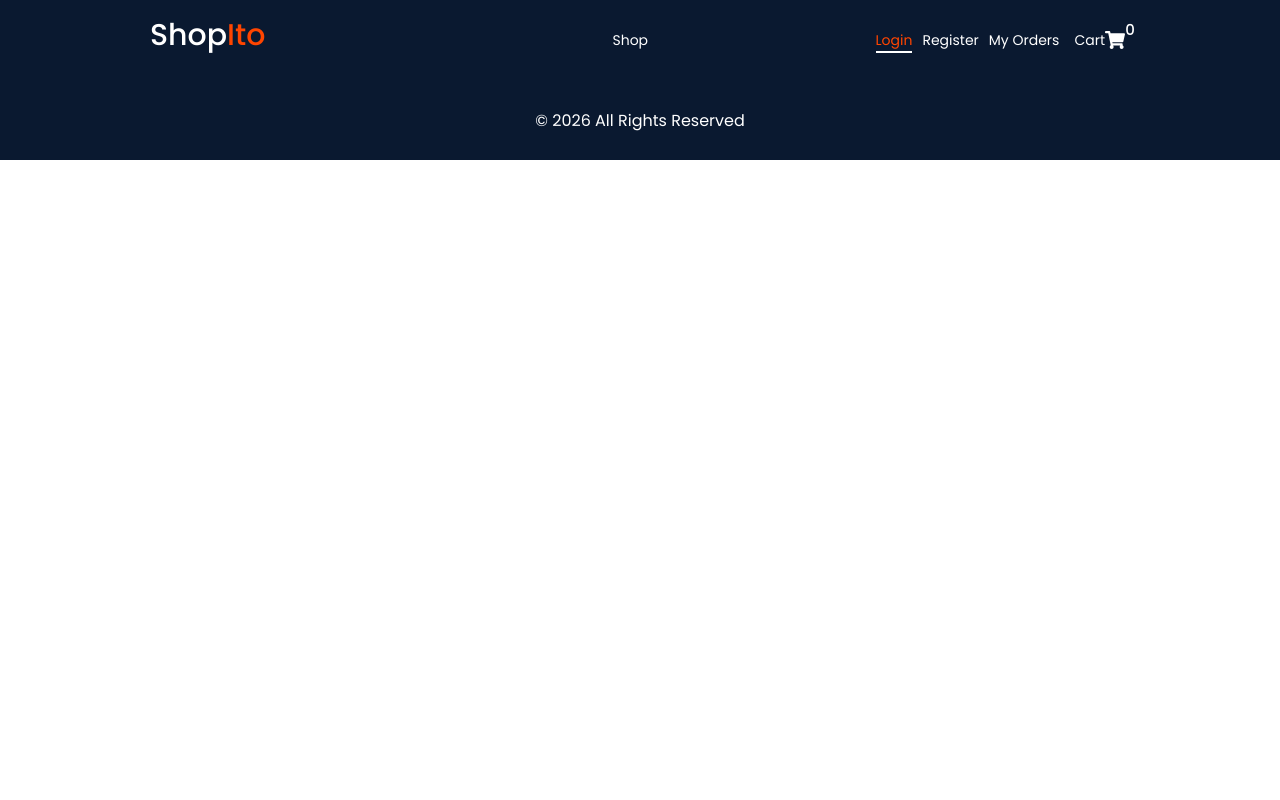
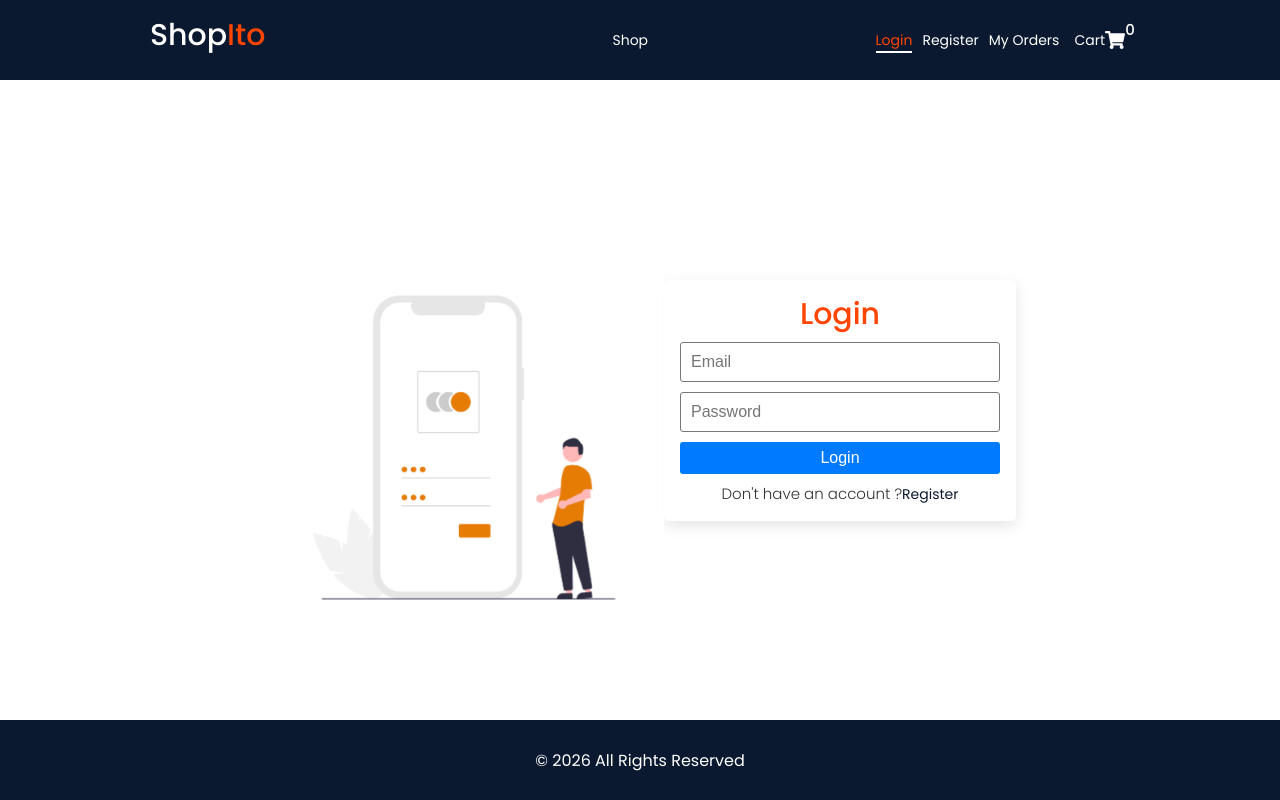
Before and after one commit to kevinkalenga/Shopito_Project, a React (Create React App) app in the folder frontend/: page /login in a window 1280 px wide. Built offline with nearby package versions, Linux system fonts and the light colour scheme.

Commit message:
Login Component

```diff
--- a/frontend/src/App.js
+++ b/frontend/src/App.js
@@ -3,6 +3,8 @@
 import Home from './pages/home/Home'
 import Header from './components/header/Header'
 import Footer from './components/footer/Footer'
+import Login from './pages/auth/Login'
+import Register from './pages/auth/Register'
 
 
 
@@ -15,6 +17,8 @@
 
             <Routes>
                 <Route path="/" element={<Home />} />
+                <Route path="/login" element={<Login />} />
+                <Route path="/register" element={<Register />} />
             </Routes>
             <Footer />
         </BrowserRouter>
--- /dev/null
+++ b/frontend/src/pages/auth/Login.js
@@ -0,0 +1,55 @@
+import styles from './auth.module.scss'
+import loginImg from "../../assets/login.png"
+import Card from '../../components/card/Card'
+import {Link} from 'react-router-dom'
+import { useState } from 'react'
+
+const Login = () => {
+
+  const [email, setEmail] = useState("")
+  const [password, setPassword] = useState("")
+
+  const loginUser = () => {
+
+  }
+
+
+
+  return (
+    <section className={`container ${styles.auth}`}>
+       <div className={styles.img}>
+         <img src={loginImg} alt="login" width="400" />
+       </div>
+        <Card>
+           <div className={styles.form}>
+              <h2>Login</h2>
+              <form onSubmit={loginUser}>
+                  <input
+                    type="email"
+                    placeholder="Email"
+                    required
+                    value={email}
+                    onChange={(e) => setEmail(e.target.value)}
+                  />
+                  <input
+                    type="password"
+                    placeholder="Password"
+                    required
+                    value={password}
+                    onChange={(e) => setPassword(e.target.value)}
+                  />
+                  <button type='submit' className='--btn --btn-primary --btn-block'>
+                    Login
+                  </button>
+              </form>
+              <span className={styles.register}>
+                 <p>Don't have an account ?</p>
+                 <Link to="/register">Register</Link>
+              </span>
+           </div>
+        </Card>
+    </section>
+  )
+}
+
+export default Login
--- /dev/null
+++ b/frontend/src/pages/auth/Register.js
@@ -0,0 +1,9 @@
+import styles from './auth.module.scss'
+
+const Register = () => {
+  return (
+    <div>Register</div>
+  )
+}
+
+export default Register
--- /dev/null
+++ b/frontend/src/pages/auth/auth.module.scss
@@ -0,0 +1,74 @@
+.auth {
+  min-height: 80vh;
+  display: flex;
+  justify-content: center;
+  align-items: center;
+
+  .img {
+    animation: slide-down 0.5s ease;
+  }
+
+  .form {
+    width: 35rem;
+    padding: 1.5rem;
+    animation: slide-up 0.5s ease;
+    h2 {
+      color: var(--color-danger);
+      text-align: center;
+    }
+    form {
+      input[type="text"],
+      input[type="email"],
+      input[type="password"] {
+        display: block;
+        font-size: 1.6rem;
+        font-weight: 300;
+        padding: 1rem;
+        margin: 1rem auto;
+        width: 100%;
+        border: 1px solid #777;
+        border-radius: 3px;
+        outline: none;
+      }
+      .links {
+        display: flex;
+        justify-content: space-between;
+        margin: 5px 0;
+      }
+
+      p {
+        text-align: center;
+        margin: 1rem;
+      }
+    }
+    .register {
+      display: flex;
+      justify-content: center;
+      align-items: center;
+      margin-top: 1rem;
+    }
+  }
+
+  @keyframes slide-up {
+    0% {
+      transform: translateY(-5rem);
+    }
+    100% {
+      transform: translateY(0);
+    }
+  }
+  @keyframes slide-down {
+    0% {
+      transform: translateY(5rem);
+    }
+    100% {
+      transform: translateY(0);
+    }
+  }
+}
+
+@media screen and (max-width: 700px) {
+  .img {
+    display: none;
+  }
+}
```
